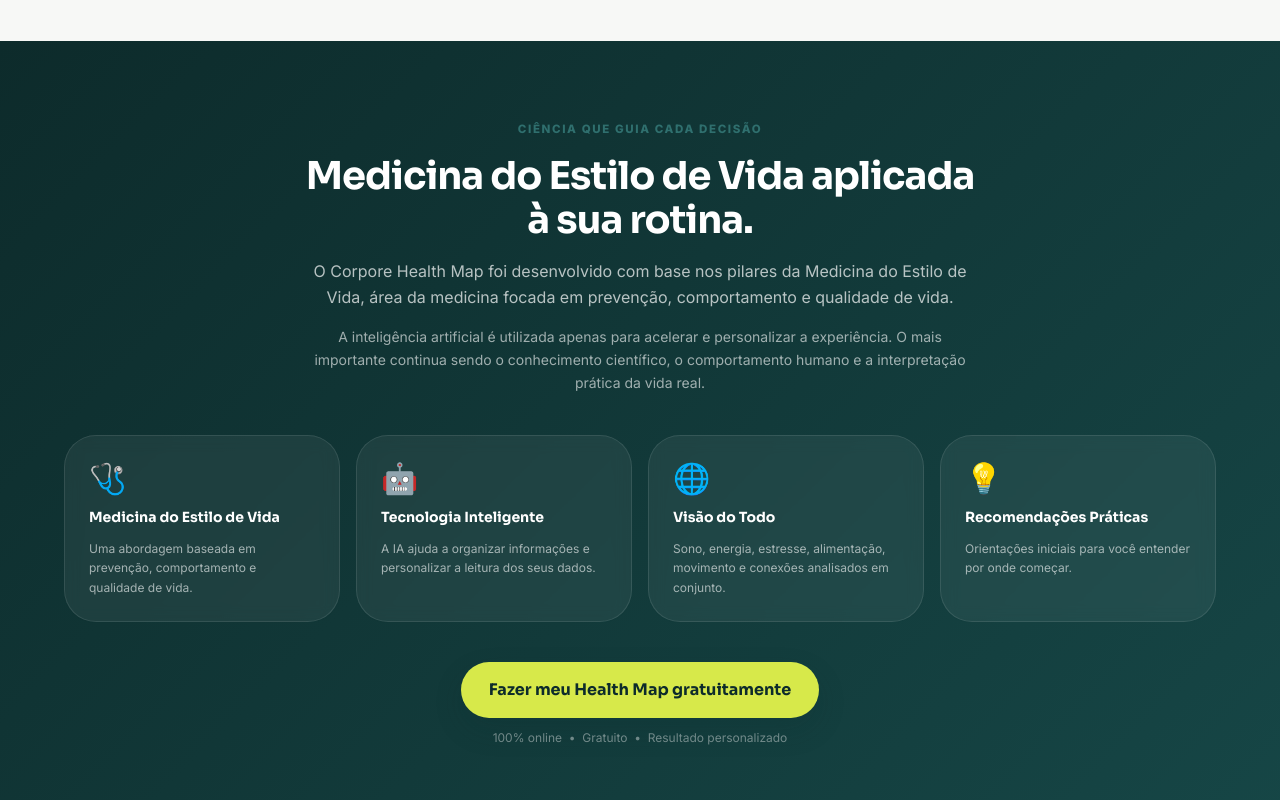
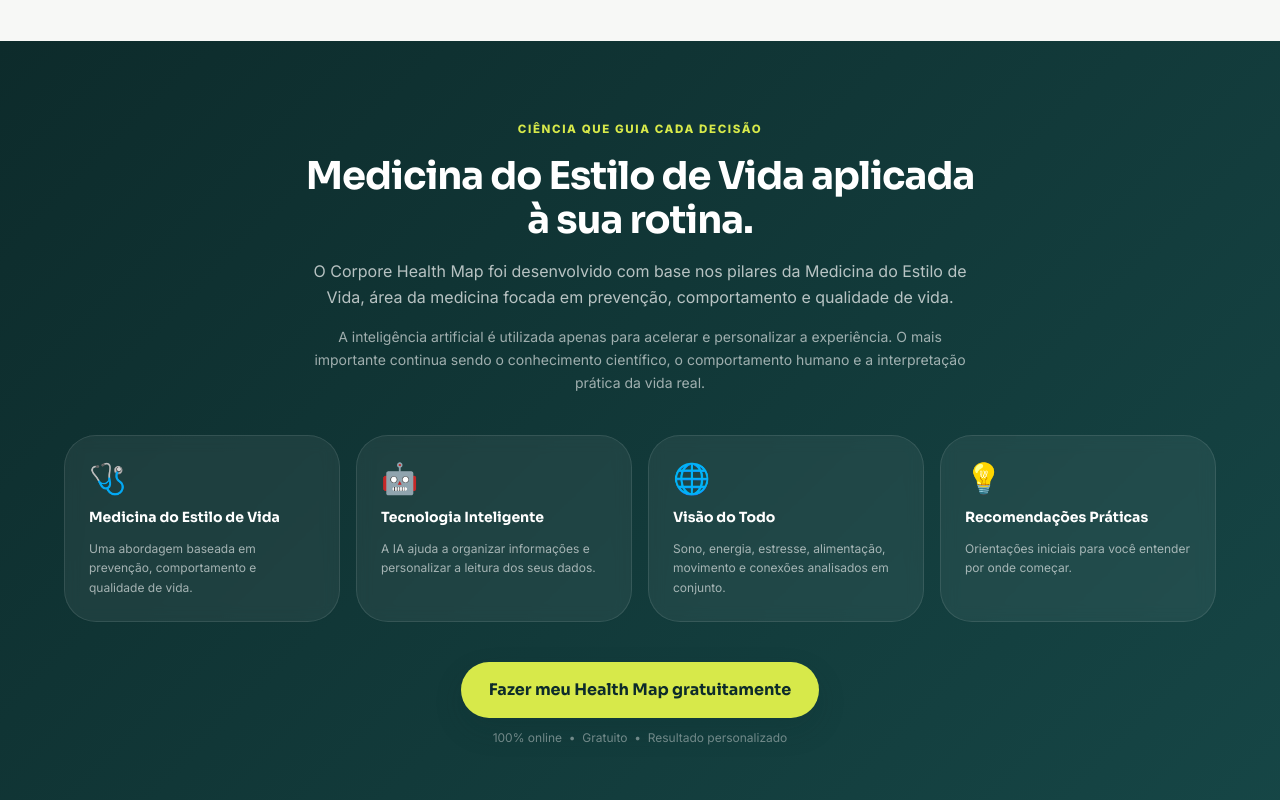
Before and after one commit to corporesaojose/HealthMap, a Next.js app in the folder corpore-health-map/: page / in a window 1280 px wide. Shown: the part 3820-4620 px from the top of the page. Built offline with nearby package versions, Linux system fonts and the light colour scheme.

Commit message:
fix: corrige config Next.js e tipagem SectionLabel para build correto

```diff
--- a/corpore-health-map/components/ui/SectionLabel.tsx
+++ b/corpore-health-map/components/ui/SectionLabel.tsx
@@ -1,11 +1,13 @@
-interface SectionLabelProps {
+import React from "react";
+
+interface SectionLabelProps extends React.HTMLAttributes<HTMLSpanElement> {
   children: React.ReactNode;
   className?: string;
 }
 
-export default function SectionLabel({ children, className = "" }: SectionLabelProps) {
+export default function SectionLabel({ children, className = "", ...props }: SectionLabelProps) {
   return (
-    <span className={`section-label ${className}`}>
+    <span className={`section-label ${className}`} {...props}>
       {children}
     </span>
   );
--- a/corpore-health-map/next.config.ts
+++ b/corpore-health-map/next.config.mjs
@@ -1,6 +1,5 @@
-import type { NextConfig } from "next";
-
-const nextConfig: NextConfig = {
+/** @type {import('next').NextConfig} */
+const nextConfig = {
   output: "export",
   trailingSlash: true,
   images: {
```
Also changed, not shown: 1 other file (tests, documents, lock files or other folders).
